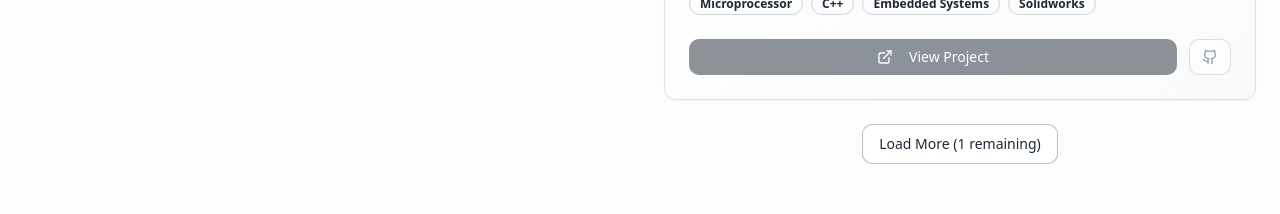
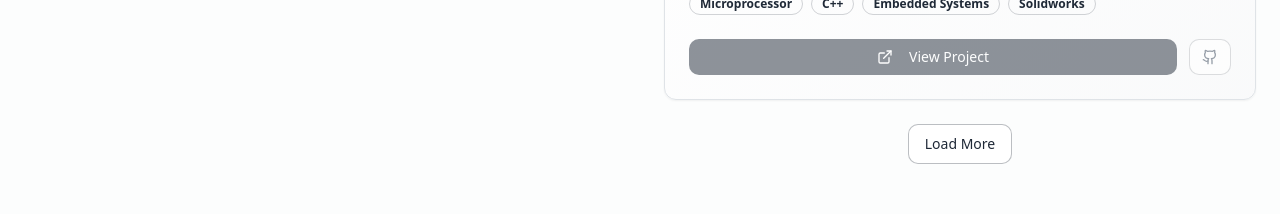
Before and after one commit to Isaiahmmking/Project-Portfolio, a React (Vite) app: page / in a window 1280 px wide. Shown: the part 3320-3534 px from the top of the page. Built offline with nearby package versions, Linux system fonts and the light colour scheme.

Commit message:
Remove load more count
Removed the remaining count display from the "load more" functionality in the projects section.

```diff
--- a/src/components/Projects.tsx
+++ b/src/components/Projects.tsx
@@ -117,7 +117,7 @@ const Projects = () => {
             onClick={onLoadMore}
             className="border-primary/30 text-primary hover:bg-primary/10"
           >
-            Load More ({projects.length - visible} remaining)
+            Load More
           </Button>
         </div>
       )}
```
